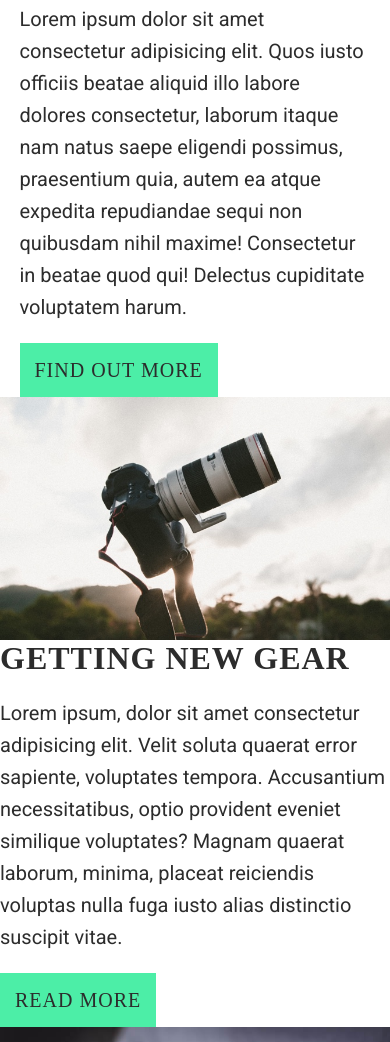
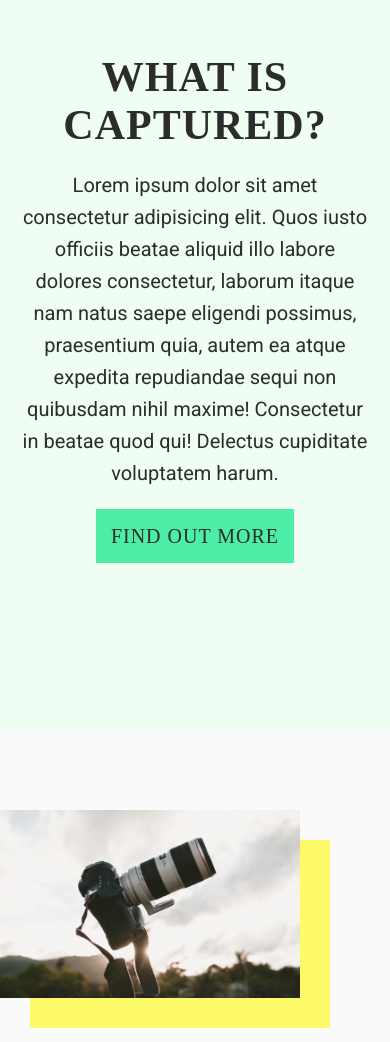
Before and after one commit to vinni-cmd/juno-vincent-young-project-one, a plain HTML site: page index.html in a window 390 px wide. Shown: the part 958-2000 px from the top of the page. Drawn offline with Linux system fonts and the light colour scheme; a web font is replaced by a local one.

Commit message:
Style Services and About sections responsively

```diff
--- a/index.html
+++ b/index.html
@@ -42,7 +42,6 @@
 			</div><!-- .wrapper end -->
 		</section><!-- .about end -->
 		<section class="services">
-			<div class="container">
 			<div class="gear">
 				<div class="gear-img img-container">
 					<img src="./assets/left-image.jpg"
@@ -52,13 +51,12 @@
 					<h3>getting new gear</h3>
 					<p>Lorem ipsum, dolor sit amet consectetur adipisicing elit. Velit soluta quaerat error
 						sapiente, voluptates tempora. Accusantium necessitatibus, optio provident eveniet similique
-							voluptates? Magnam quaerat laborum, minima, placeat reiciendis voluptas nulla fuga iusto
-							alias distinctio suscipit vitae.</p>
-						<a href="#" class="button">read more</a>
+						voluptates? Magnam quaerat laborum, minima, placeat reiciendis voluptas nulla fuga.</p>
+					<div class="button-container"><a href="#" class="button">read more</a></div>
 				</div><!-- .gear-text end -->
 			</div><!-- .gear end -->
 			<div class="skills">
-					<div class="classes-img img-container"><img src="./assets/right-image.jpg"
+				<div class="skills-img img-container"><img src="./assets/right-image.jpg"
 						alt="A person holding a camera at one of Captured's skills clinics"></div>
 				<div class="skills-text">
 					<h3>unlock your skills</h3>
@@ -68,7 +66,6 @@
 					<a href="#" class="button">read more</a>
 				</div><!-- .skills-text end -->
 			</div><!-- .skills end -->
-			</div><!-- .services .container end -->
 		</section><!-- .services end -->
 		<section class="details">
 			<div class="wrapper">
--- a/styles/sass/partials/_sections.scss
+++ b/styles/sass/partials/_sections.scss
@@ -1,4 +1,97 @@
 @use "variables" as *;
+
+// about section
+
+.about {
+    background-color: $primary-bgc;
+    padding: $section-padding;
+    min-height: 100vh;
+    display: flex;
+    justify-content: center;
+    align-items: center;
+    text-align: center;
+}
+
+// services section
+
+.services {
+    background-color: $secondary-bgc;
+    padding: $section-padding;
+    display: flex;
+    justify-content: center;
+    gap: 6em;
+    .gear,
+    .skills {
+        flex-basis: 50%;
+        display: flex;
+        justify-content: space-between;
+    }
+    .gear {
+        flex-direction: column;
+        .gear-text {
+            align-self: flex-end;
+            max-width: min(90vw, (1000px - 4em) / 2);
+            :nth-child(odd) {
+                text-align: right;
+            }
+            padding-left: 1em;
+        }
+        .gear-img {
+            box-shadow: 1.5em 1.5em 0 0 $secondary-ac;
+            position: relative;
+            top: -100px;
+        }
+    }
+    .skills {
+        flex-direction: column-reverse;
+        .skills-text {
+            max-width: min(90vw, (1000px - 4em) / 2) ;
+            padding-right: 1em;
+        }
+        .skills-img {
+            box-shadow: -1.5em 1.5em 0 0 $secondary-ac;
+            position: relative;
+            bottom: -100px;
+        }
+    }
+    @media (max-width: 800px) {
+            flex-direction: column;
+            gap: 1em;
+            .gear,
+            .skills {
+                flex-direction: column;
+                gap: 2em;
+                .gear-img,
+                .skills-img {
+                    position: static;
+                    width: max(50%, 300px);
+                }
+                .gear-text,
+                .skills-text {
+                    max-width: 100%;
+                    padding: 0 10vw 0;
+                }
+            }
+    }
+    @media (max-width: 500px) {
+        .gear,
+        .skills {
+            .gear-text,
+            .skills-text {
+                display: flex;
+                flex-direction: column;
+                align-items: center;
+                & > * {
+                    text-align: center;
+                }
+                :nth-child(odd) {
+                text-align: center;
+            }
+            }
+        }
+    }
+}
+
 
 // details section
 
@@ -8,7 +101,7 @@
     background-repeat: no-repeat;
     background-position: right 0px bottom 0px;
     background-size: 100% 40%;
-    padding-bottom: 500px;
+    padding: $section-padding;
 }
 
 
```
Also changed, not shown: styles/styles.css. Lines whose indentation alone changed are shown as unchanged.
